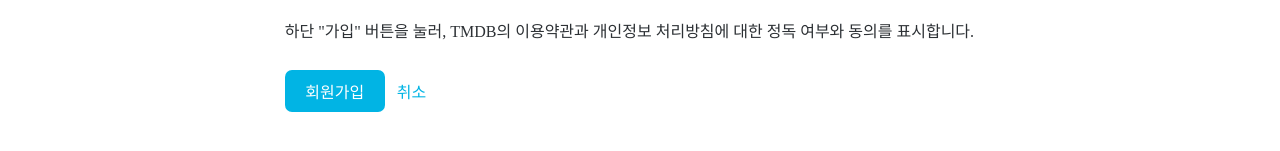
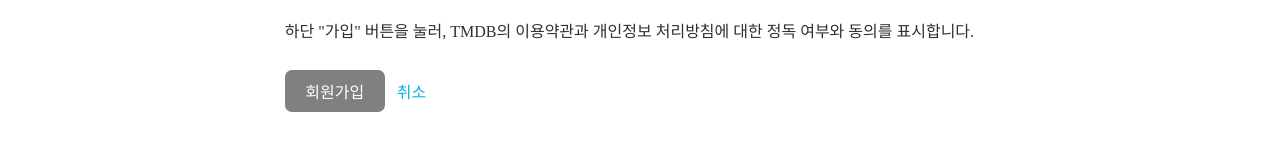
Before and after one commit to stellum/tmdb, a React (Vite) app: page /register in a window 1280 px wide. Shown: the part 577-728 px from the top of the page. Built offline with nearby package versions, Linux system fonts and the light colour scheme; no server answers.

Commit message:
feat : register email input validation

```diff
--- a/src/pages/Register.jsx
+++ b/src/pages/Register.jsx
@@ -1,4 +1,4 @@
-import React, { useState } from "react";
+import React, { useState, useEffect } from "react";
 import {
   Container,
   InnerContainer,
@@ -18,6 +18,9 @@
   const [errormsg, setErrorMsg] = useState("");
   const [pwCheckMsg, setPwCheckMsg] = useState("");
   const [pwBox, setPwBox] = useState(true);
+  const [emailMsg, setEmailMsg] = useState("");
+  // emailMsg = data 값 / setEmailMsg = state 를 업데이트 시켜줄 function
+  const [btnActive, setBtnActive] = useState(true);
 
   const handleId = (e) => {
     setId(e.target.value);
@@ -47,9 +50,28 @@
   };
 
   const handleEmail = (e) => {
+    var regEmail =
+      /^[0-9a-zA-Z]([-_\.]?[0-9a-zA-Z])*@[0-9a-zA-Z]([-_\.]?[0-9a-zA-Z])*\.[a-zA-Z]{2,3}$/;
+    if (regEmail.test(e.target.value) === true) {
+      setEmailMsg("입력된 값은 이메일입니다.");
+    } else {
+      setEmailMsg("입력된 값은 이메일이 아닙니다.");
+    }
     setEmail(e.target.value);
     console.log(e.target.value);
   };
+
+  const handleRegister = () => {
+    console.log("click");
+  };
+
+  useEffect(() => {
+    if (id && password && passwordCheck && email) {
+      console.log("통과!"); // 빈문자열은 false
+    } else {
+      console.log("실패");
+    }
+  }, [id, password, passwordCheck, email]);
 
   return (
     <div>
@@ -96,6 +118,7 @@
                 value={email}
                 onChange={(e) => handleEmail(e)}
               />
+              {emailMsg}
             </Fieldset>
 
             <Agreement>
@@ -103,7 +126,14 @@
               대한 정독 여부와 동의를 표시합니다.
             </Agreement>
             <BtnWrap>
-              <RegisterBtn>회원가입</RegisterBtn>
+              <RegisterBtn
+                className="active"
+                type="button"
+                onClick={handleRegister}
+                disabled={btnActive}
+              >
+                회원가입
+              </RegisterBtn>
               <CancelBtn>취소</CancelBtn>
             </BtnWrap>
           </InnerContainer>
--- a/src/styles/Register.js
+++ b/src/styles/Register.js
@@ -45,7 +45,7 @@
 export const RegisterBtn = styled.button`
   display: block;
   width: 100px;
-  background-color: #01b4e4;
+  background-color: gray;
   color: white;
   border-radius: 7px;
   padding: 9px;
@@ -53,8 +53,12 @@
   font-weight: 500;
   border-style: none;
   cursor: pointer;
-  &:hover {
-    background-color: rgba(3, 37, 65, 1);
+
+  .active {
+    background-color: #01b4e4;
+    &:hover {
+      background-color: rgba(3, 37, 65, 1);
+    }
   }
 `;
 
```
